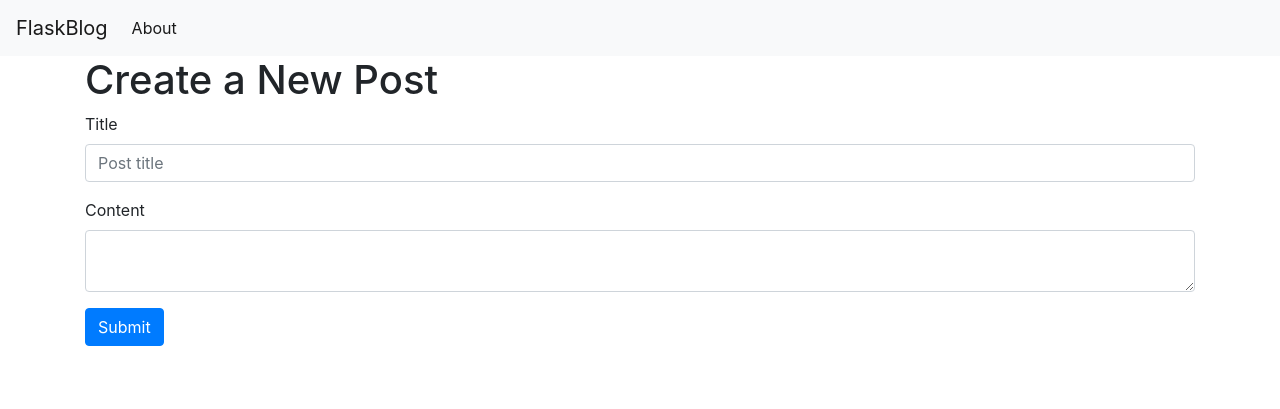
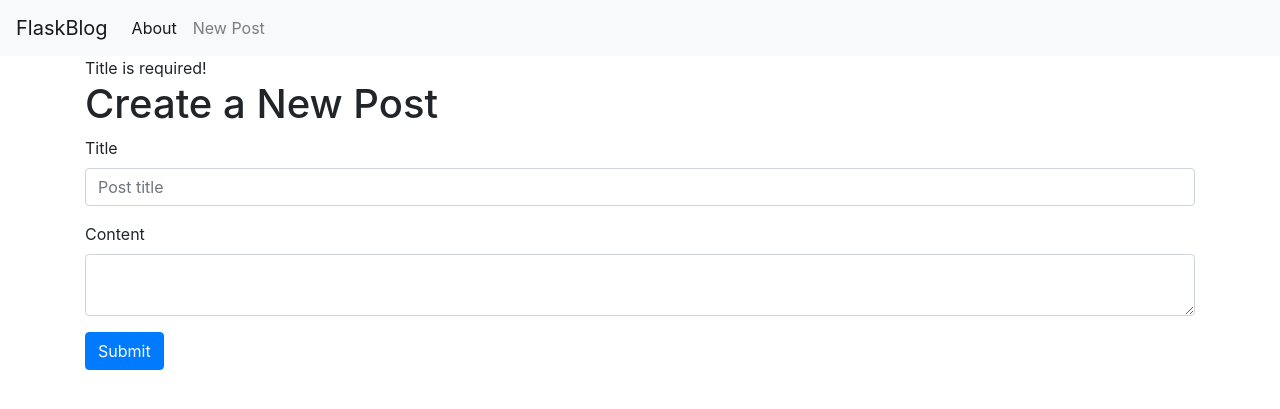
Before and after one commit to emmeline2/MusicMap, a Flask app: page /create in a window 1280 px wide. Shown: the top 409 px of the page. Run offline with Flask 2, Linux system fonts and the light colour scheme; some libraries are stand-ins or nearby versions.

Commit message:
can add a new post

```diff
--- a/app.py
+++ b/app.py
@@ -32,4 +32,16 @@ def post(post_id):
 
 @app.route('/create', methods=('GET', 'POST'))
 def create():
+    title = None
+    if request.method == 'POST':
+        title = request.form['title']
+        content = request.form['content']
+    if not title:
+        flash('Title is required!')
+    else:
+        conn = get_db_connection()
+        conn.execute('INSERT INTO posts (title,content) VALUES (?,?)', (title, content))
+        conn.commit()
+        conn.close()
+        return redirect(url_for('index'))
     return render_template('create.html')
--- a/templates/base.html
+++ b/templates/base.html
@@ -20,10 +20,16 @@
             <li class="nav-item active">
                 <a class="nav-link" href="#">About</a>
             </li>
+            <li class="nav-item">
+                <a class="nav-link" href="{{url_for('create')}}">New Post</a>
+            </li>
             </ul>
         </div>
     </nav>
     <div class="container">
+        {% for message in get_flashed_messages() %}
+            <div class=:alert alert-danger">{{message}}</div>
+        {% endfor %}
         {% block content %} {%endblock %}
     </div>
 
```
Also changed, not shown: database.db.
